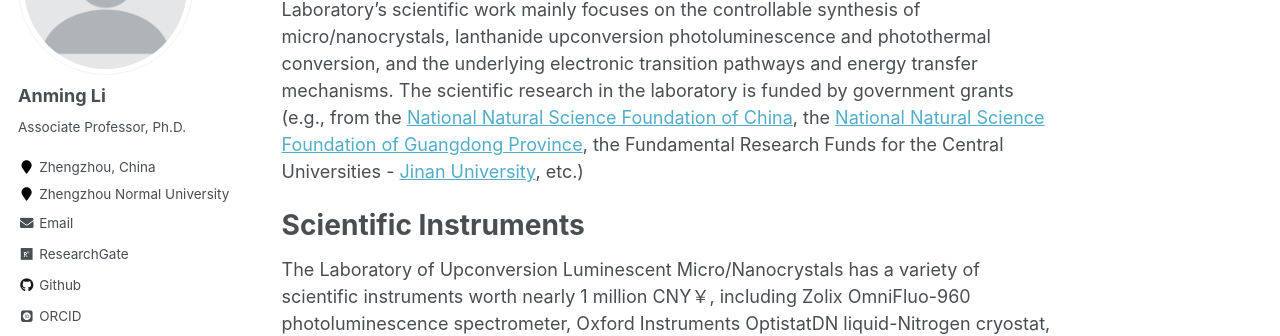
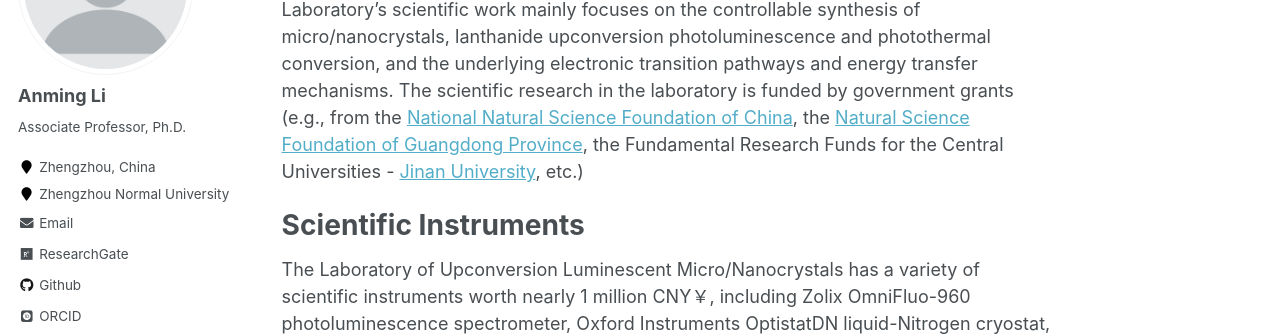
Before and after one commit to ucnclab/ucnclab.github.io, a Jekyll site: the page built from _pages/about.md, in a window 1280 px wide and 900 px high. Shown: the part 218-554 px from the top of the window. Built offline with Jekyll 4.4.1, drawn with Linux system fonts in a browser that asks for light colours; some web fonts are replaced; some of the changed text lies outside the part shown.

Commit message:
Add files via upload

```diff
--- a/_pages/about.md
+++ b/_pages/about.md
@@ -8,7 +8,7 @@
   - /about.html
 ---
 
-The Laboratory of Upconversion Luminescent Micro/Nanocrystals (Anming Li's Lab) was established and headed by A/Prof. Dr. Anming Li. The scientific research of the Laboratory's scientific work mainly focuses on the controllable synthesis of micro/nanocrystals, lanthanide upconversion photoluminescence and photothermal conversion, and the underlying electronic transition pathways and energy transfer mechanisms. The scientific research in the laboratory is funded by government grants (e.g., from the [National Natural Science Foundation of China](https://www.nsfc.gov.cn/english/site_1/index.html), the [National Natural Science Foundation of Guangdong Province](http://gdstc.gd.gov.cn/), the Fundamental Research Funds for the Central Universities - [Jinan University](https://www.jnu.edu.cn/), etc.)
+The Laboratory of Upconversion Luminescent Micro/Nanocrystals (Anming Li's Lab) was established and headed by A/Prof. Dr. Anming Li. The scientific research of the Laboratory's scientific work mainly focuses on the controllable synthesis of micro/nanocrystals, lanthanide upconversion photoluminescence and photothermal conversion, and the underlying electronic transition pathways and energy transfer mechanisms. The scientific research in the laboratory is funded by government grants (e.g., from the [National Natural Science Foundation of China](https://www.nsfc.gov.cn/english/site_1/index.html), the [Natural Science Foundation of Guangdong Province](http://gdstc.gd.gov.cn/), the Fundamental Research Funds for the Central Universities - [Jinan University](https://www.jnu.edu.cn/), etc.)
 
 Scientific Instruments
 ======
```
Also changed, not shown: other parts of _pages/about.md (+5 -1 lines).
